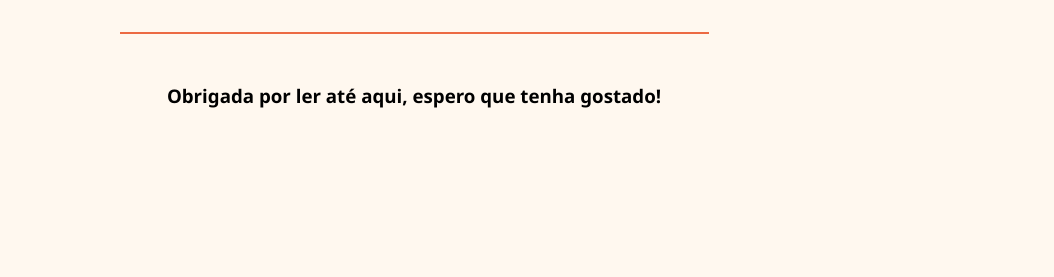
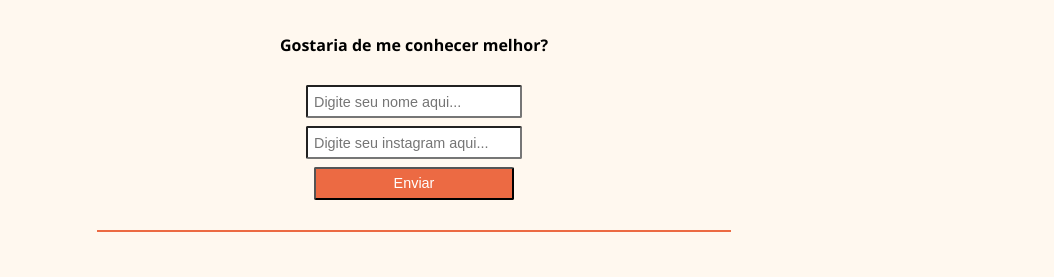
Before and after one commit to mayxoi/PROWEB, a plain HTML site: page index.html in a window 1280 px wide. Shown: the part 1047-1324 px from the top of the page, without its empty margins (226-1280 px from the left). Before the commit the page ends 1226 px from the top, so only its background shows below. Drawn offline with Linux system fonts and the light colour scheme.

Commit message:
Update index.html

```diff
--- a/index.html
+++ b/index.html
@@ -13,7 +13,9 @@
         body {
             background-color: rgb(255, 248, 239);
             font-family: 'Segoe UI';
-            padding: 45px;
+            display: flex;
+            flex-direction: column;
+            justify-content: center;
         }
         a {
             color: black;
@@ -31,8 +33,8 @@
         }
         .sobremim {
             font-size: 16px;
-            padding-left: 40px;
-            padding-right: 40px;
+            padding-left: 20px;
+            padding-right: 20px;
         }
         .citacoes {
             font-size: 17px;
@@ -59,6 +61,29 @@
         }
         .btn:hover::after {
             margin-top:-8px;
+        }
+        .jscss input {
+            margin-top: 0.5rem;
+            padding: 0.4rem;
+            width: 200px;
+            cursor: pointer;
+            color: black;
+            font-size: 0.9rem;
+            font-weight: 300;
+            border-radius: 2px;
+            transition: all 0.3s ease;
+        }
+        button {
+            margin-top: 0.5rem;
+            padding: 0.4rem;
+            width: 200px;
+            background: rgb(236, 106, 67);
+            cursor: pointer;
+            color: white;
+            font-size: 0.9rem;
+            font-weight: 300;
+            border-radius: 2px;
+            transition: all 0.3s ease;
         }
     </style>
 </head>
@@ -112,6 +137,30 @@
     <br>
     <hr color="ec6a43" width="50%" align="center" noshade>
     <br>
+    <div class="jscss" align="center">
+        <h4>Gostaria de me conhecer melhor?</h4>
+        <input id="caixa_nome" type="text" placeholder="Digite seu nome aqui..."><br>
+        <input id="caixa_insta" type="text" placeholder="Digite seu instagram aqui..."><br>
+        <button id="btn_enviar" type="submit">Enviar</button>
+    </div>
+
+    <script>
+        const comp_btn_cadastrar = document.getElementById('btn_enviar');
+          const comp_caixa_nome = document.getElementById('caixa_nome');
+           const comp_caixa_email = document.getElementById('caixa_insta');
+
+        comp_btn_cadastrar.onclick = () => {
+            const nome = comp_caixa_nome.value;
+            const email = comp_caixa_email.value;
+
+            const mensagem = "Olá, " + nome +  "! Obrigada por enviar seu instagram! Logo irei ver o mesmo! :)"
+            alert(mensagem);
+    };
+
+    </script>
+    <br>
+    <hr color="ec6a43" width="50%" align="center" noshade>
+    <br>
     <div class="end" align="center">
         <h3>Obrigada por ler até aqui, espero que tenha gostado!</h3>
     </div>
```
